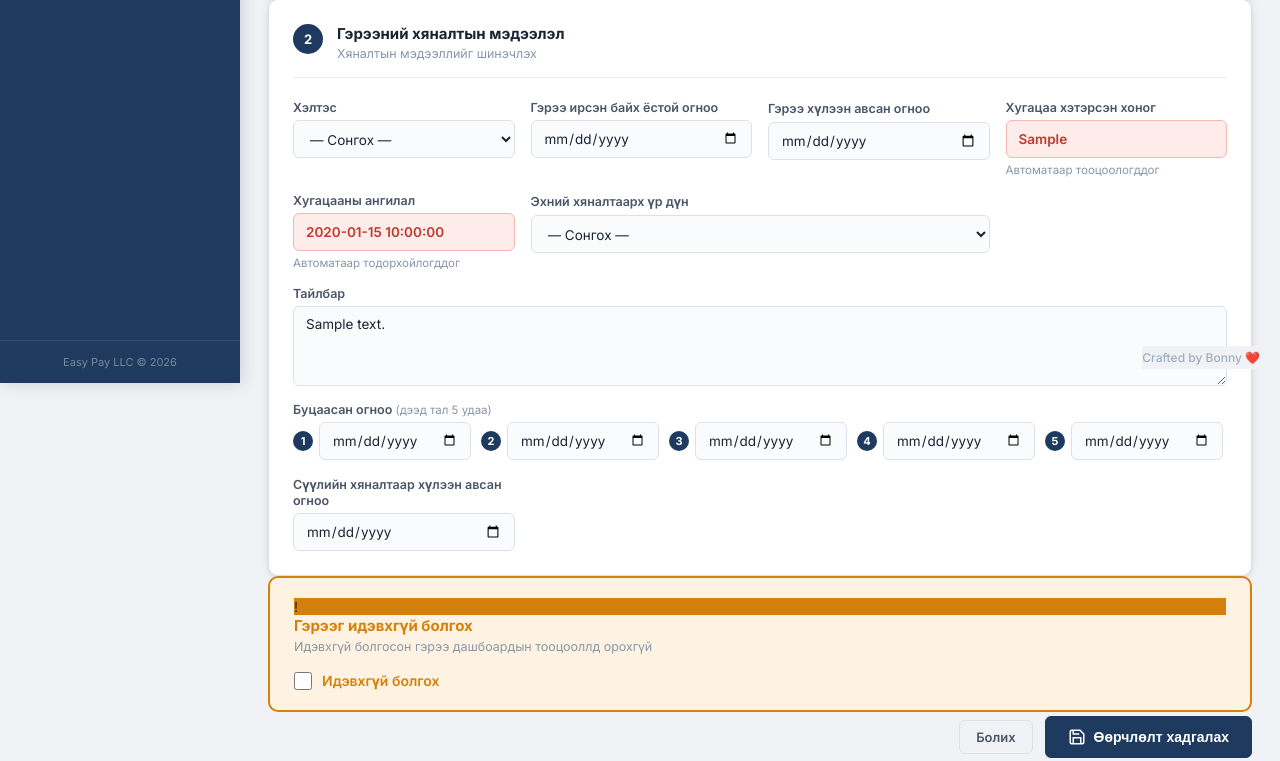
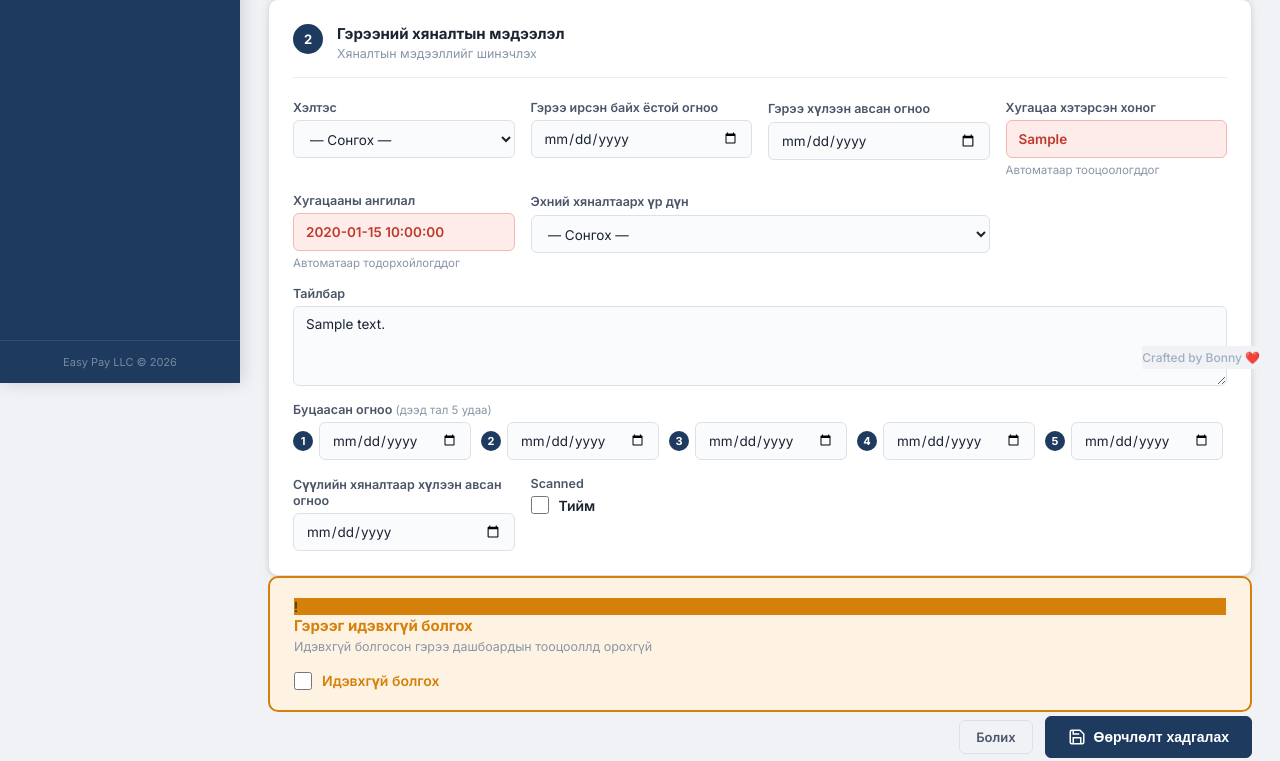
Before and after one commit to jargalsaikhaneasypay/Geree, a Flask app: page /edit/1 in a window 1280 px wide. Shown: the part 417-1178 px from the top of the page. Run offline with Flask 3, Linux system fonts and the light colour scheme; the visitor is signed in with stand-in values (Sample User, id 1); a database or web service that is not in the repository returns one stand-in record (values such as "Sample title"); some libraries are stand-ins or nearby versions.

Commit message:
Add Scanned field to contract form and table
- add.html / edit.html: Scanned checkbox in Section 2 (Гэрээний хяналтын мэдээлэл)
- index.html: Scanned column shows checkmark or dash
- app.py: scanned column in INSERT/UPDATE, modified_by tracking

Co-Authored-By: Claude Sonnet 4.6 <noreply@anthropic.com>

```diff
--- a/app.py
+++ b/app.py
@@ -80,7 +80,7 @@ def init_db():
     ''')
     conn.commit()
     for new_col in ['status', 'return_date_2', 'return_date_3', 'return_date_4', 'return_date_5',
-                    'is_inactive', 'inactive_reason', 'modified_by']:
+                    'is_inactive', 'inactive_reason', 'modified_by', 'scanned']:
         cur.execute(f"ALTER TABLE contracts ADD COLUMN IF NOT EXISTS {new_col} TEXT")
     conn.commit()
     cur.close()
@@ -219,6 +219,7 @@ def add():
         return_date_4        = request.form.get('return_date_4', '').strip()
         return_date_5        = request.form.get('return_date_5', '').strip()
         last_inspection_date = request.form.get('last_inspection_date', '').strip()
+        scanned              = '1' if request.form.get('scanned') else ''
 
         overdue_days  = calculate_overdue(expected_date, received_date)
         time_category = get_time_category(overdue_days)
@@ -238,14 +239,14 @@ def add():
              expected_date, received_date, overdue_days, time_category,
              first_inspection, description,
              return_date, return_date_2, return_date_3, return_date_4, return_date_5,
-             last_inspection_date)
-            VALUES (%s,%s,%s,%s,%s,%s,%s,%s,%s,%s,%s,%s,%s,%s,%s,%s,%s,%s,%s,%s,%s,%s,%s)
+             last_inspection_date, scanned)
+            VALUES (%s,%s,%s,%s,%s,%s,%s,%s,%s,%s,%s,%s,%s,%s,%s,%s,%s,%s,%s,%s,%s,%s,%s,%s)
         ''', (dd, merchant_name, pos_serial, merchant_number, terminal_number,
               status, pos_issue_date, phone, merchant_type, issued_by, department,
               expected_date, received_date, overdue_days, time_category,
               first_inspection, description,
               return_date, return_date_2, return_date_3, return_date_4, return_date_5,
-              last_inspection_date))
+              last_inspection_date, scanned))
         conn.commit()
         cur.close()
         conn.close()
@@ -304,6 +305,7 @@ def edit(cid):
         return_date_5        = request.form.get('return_date_5', '').strip()
         last_inspection_date = request.form.get('last_inspection_date', '').strip()
         is_inactive          = '1' if request.form.get('is_inactive') else ''
+        scanned              = '1' if request.form.get('scanned') else ''
         inactive_reason      = request.form.get('inactive_reason', '').strip()
 
         overdue_days  = calculate_overdue(expected_date, received_date)
@@ -329,7 +331,7 @@ def edit(cid):
                 first_inspection=%s, description=%s,
                 return_date=%s, return_date_2=%s, return_date_3=%s, return_date_4=%s, return_date_5=%s,
                 last_inspection_date=%s, is_inactive=%s, inactive_reason=%s,
-                modified_by=%s
+                scanned=%s, modified_by=%s
             WHERE id=%s
         ''', (merchant_name, pos_serial, merchant_number, terminal_number,
               status, pos_issue_date, phone, merchant_type, issued_by,
@@ -338,7 +340,7 @@ def edit(cid):
               first_inspection, description,
               return_date, return_date_2, return_date_3, return_date_4, return_date_5,
               last_inspection_date, is_inactive, inactive_reason,
-              session.get('user', ''), cid))
+              scanned, session.get('user', ''), cid))
         conn.commit()
         cur.close()
         conn.close()
--- a/templates/edit.html
+++ b/templates/edit.html
@@ -169,6 +169,16 @@
           <input type="date" id="last_inspection_date" name="last_inspection_date" class="form-input"
                  value="{{ c.last_inspection_date or '' }}" />
         </div>
+
+        <div class="form-group">
+          <label class="form-label">Scanned</label>
+          <label style="display:flex;align-items:center;gap:10px;cursor:pointer;font-weight:600">
+            <input type="checkbox" name="scanned" value="1"
+                   {% if c.scanned == '1' %}checked{% endif %}
+                   style="width:18px;height:18px;cursor:pointer" />
+            Тийм
+          </label>
+        </div>
       </div>
     </div>
 
--- a/templates/index.html
+++ b/templates/index.html
@@ -119,6 +119,7 @@
           <th>Буцаасан огноо</th>
           <th>Сүүлийн хяналт</th>
           <th>Зассан</th>
+          <th>Scanned</th>
           <th class="col-actions">Үйлдэл</th>
         </tr>
       </thead>
@@ -171,6 +172,7 @@
           </td>
           <td class="text-center">{{ c.last_inspection_date or '—' }}</td>
           <td class="text-center">{{ (c.modified_by or '').split('@')[0] or '—' }}</td>
+          <td class="text-center">{% if c.scanned == '1' %}✓{% else %}—{% endif %}</td>
           <td class="text-center">
             <div class="action-btns">
               <a href="{{ url_for('edit', cid=c.id) }}" class="action-btn action-btn-edit" title="Засах">
```
Also changed, not shown: templates/add.html (+9 -0 lines).
